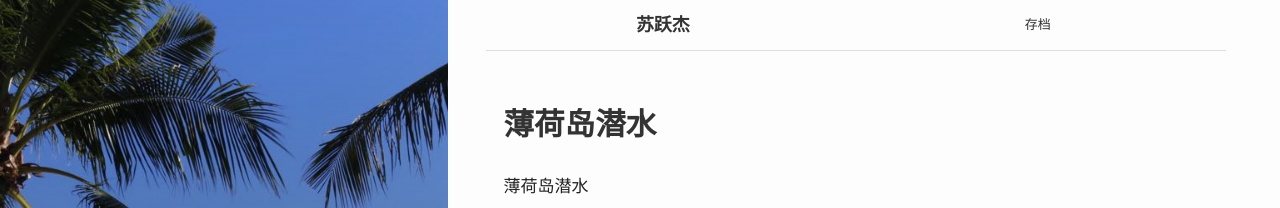
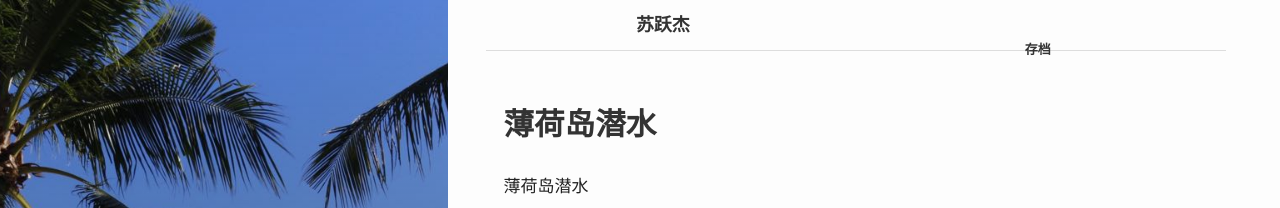
Before and after one commit to suyuejie/blog, a Jekyll site: the page built from index.html, in a window 1280 px wide. Shown: the top 208 px of the page. Built offline with Jekyll 4.4.1, drawn with Linux system fonts in a browser that asks for light colours.

```diff
--- a/_includes/header.html
+++ b/_includes/header.html
@@ -8,7 +8,7 @@
 
     {% for my_page in site.pages %}
       {% if my_page.active %}
-        <a href="{{ my_page.url | prepend: site.baseurl }}">{{ my_page.title }}</a>
+        <h2><a href="{{ my_page.url | prepend: site.baseurl }}">{{ my_page.title }}</a></h2>
       {% endif %}
     {% endfor %}
 
```
